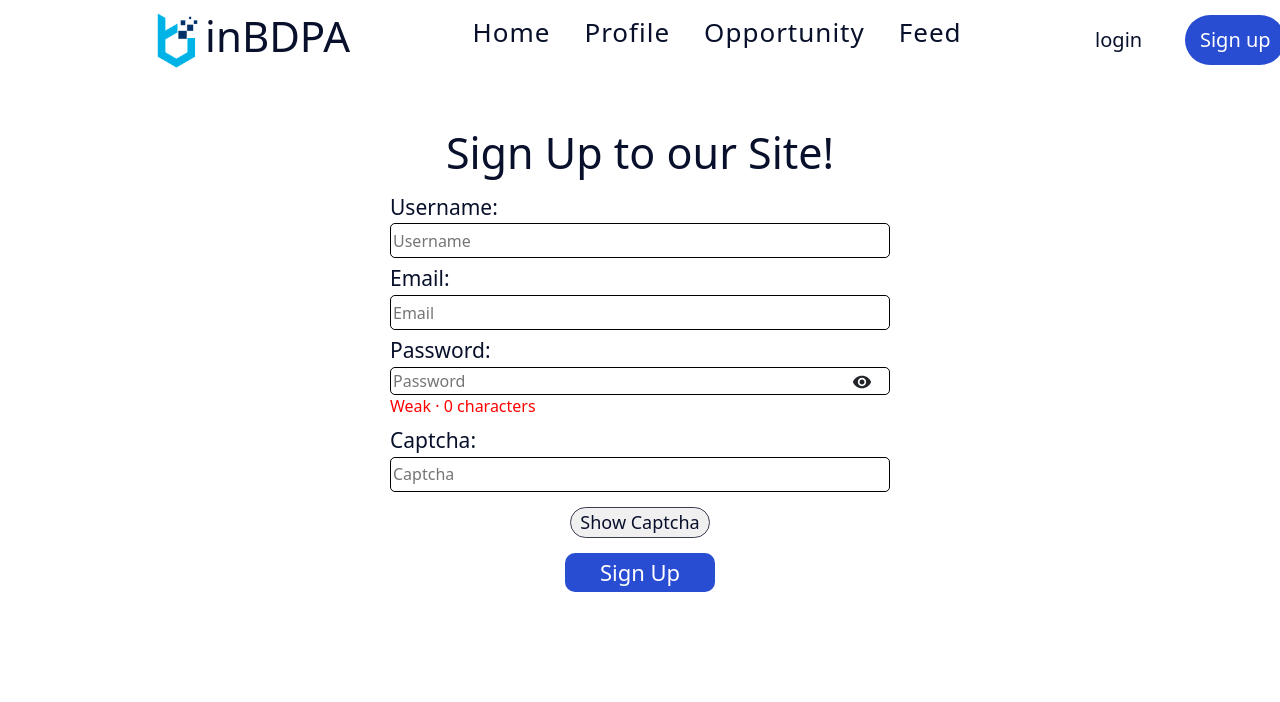
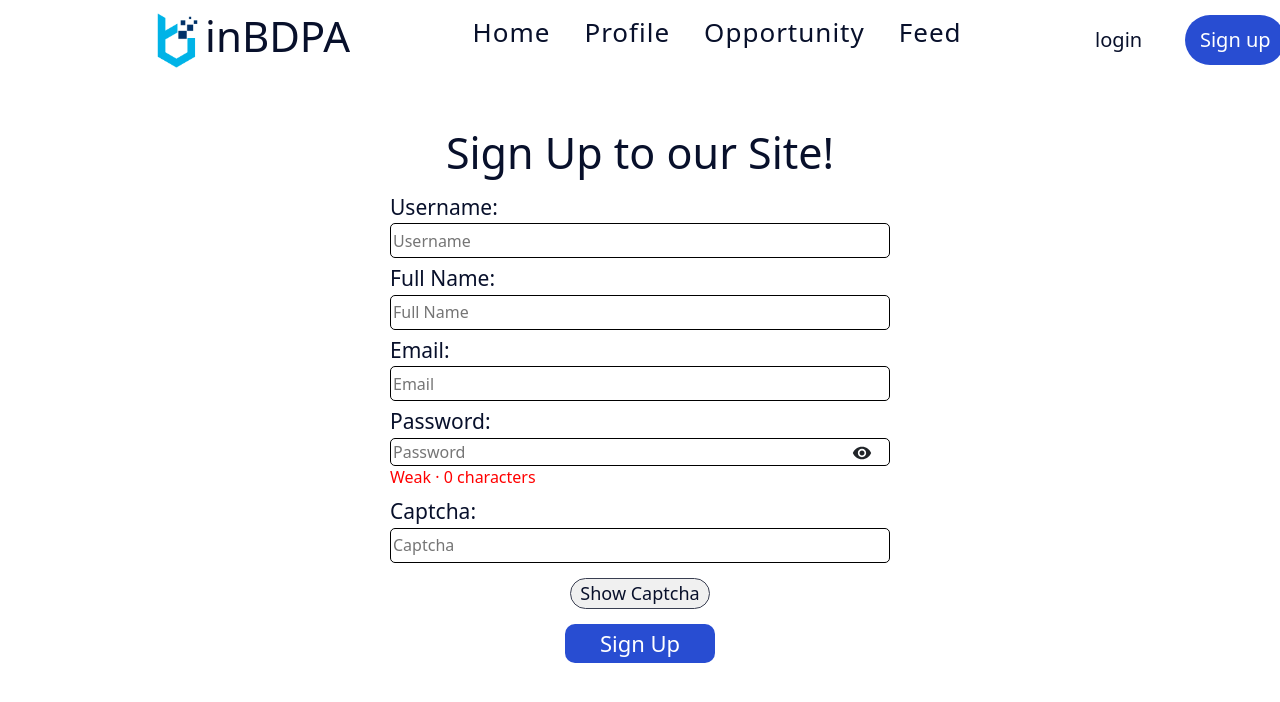
Before and after one commit to Roboitey/probstatement2023va, a React (Create React App) app: page /sign-up in a window 1280 px wide. Shown: the top 702 px of the page. Built offline with nearby package versions, Linux system fonts and the light colour scheme.

Commit message:
Full name not displayed but console
...

```diff
--- a/src/Main_Components/Profiles.js
+++ b/src/Main_Components/Profiles.js
@@ -40,6 +40,7 @@ function Profiles(Props) {
   const [currentUser, setCurrentUser] = useState();
 
   const processedEmail = md5(emailAddress.toLowerCase().trim(emailAddress));
+  useEffect(()=>{console.log(user['fullName'])})
   useEffect(() => {
     userId =
       !userId && localStorage.getItem("user")
--- a/src/Main_Components/signup.js
+++ b/src/Main_Components/signup.js
@@ -17,6 +17,7 @@ function SignUp() {
   const [username, setUsername] = useState("");
   const [Email, setEmail] = useState("");
   const [password, setPassword] = useState("");
+  const [fullName, setFullname] = useState("");
   const [captcha, setCaptcha] = useState("");
   const [isCaptchaValid, setIsCaptchaValid] = useState(false);
   const [captchaImgVIsibility, setCaptchaImgVisibility] = useState(false);
@@ -55,7 +56,7 @@ function SignUp() {
       if (isCaptchaValid) {
         // Perform Sign up logic here
         console.log("Correct captcha");
-        SignUpSystem(username, Email, password).then((data) => {
+        SignUpSystem(username, Email, password, fullName).then((data) => {
           if (data.success) {
             SignInSystem(data.user);
             Nav("/profile/" + data.user.user_id);
@@ -121,6 +122,20 @@ function SignUp() {
             value={username}
             onChange={(event) => setUsername(event.target.value)}
             placeholder="Username"
+          />
+        </div>
+
+        <div className="fl-cont">
+          <label htmlFor="FullName" className="fl-label">
+            Full Name:
+          </label>
+          <input
+            type="text"
+            id="Full Name:"
+            className="fl-input"
+            value={fullName}
+            onChange={(event) => setFullname(event.target.value)}
+            placeholder="Full Name"
           />
         </div>
 
--- a/src/services/LoginService.js
+++ b/src/services/LoginService.js
@@ -92,7 +92,7 @@ export function LoginSystem(Username, Password) {
     }
   );
 }
-export function SignUpSystem(username, email, password) {
+export function SignUpSystem(username, email, password, fullName) {
   return deriveKeyFromPassword(password).then((data) => {
     const requestOptions = {
       method: "POST",
@@ -105,11 +105,12 @@ export function SignUpSystem(username, email, password) {
         salt: data["saltString"],
         username: username,
         email: email,
+        fullName: fullName,
         type: "inner",
       }),
     };
     return fetch(
-      "https://inbdpa.api.hscc.bdpa.org/v1/users",
+      "https://inbdpa.api.hscc.bdpa.org/v2/users",
       requestOptions
     ).then((response) => {
       return response.json();
@@ -132,7 +133,7 @@ export function ChangePassword(username, password) {
           }),
         };
         return fetch(
-          "https://inbdpa.api.hscc.bdpa.org/v1/users/" + user.user.user_id,
+          "https://inbdpa.api.hscc.bdpa.org/v2/users/" + user.user.user_id,
           requestOptions
         ).then((response) => {
           return response.json();
```
